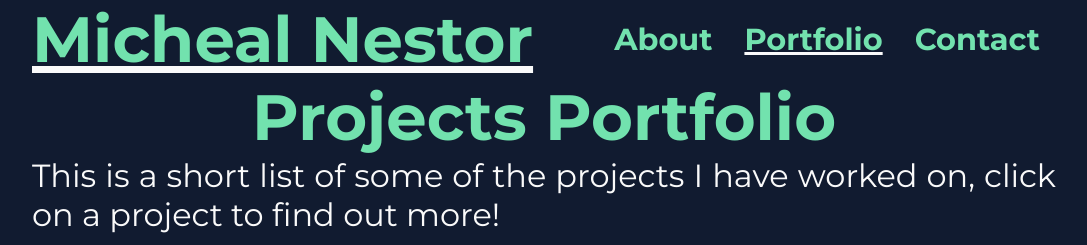
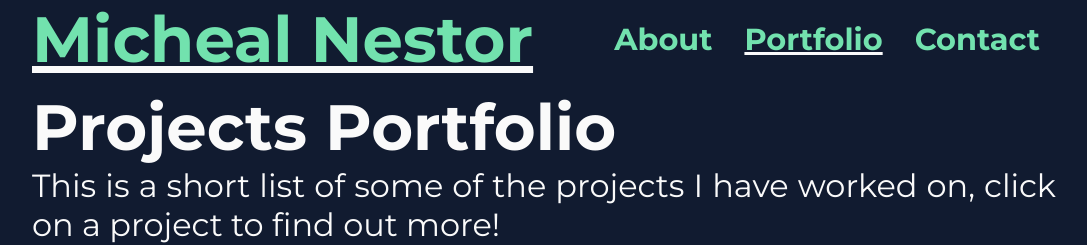
Before and after one commit to MichealNestor01/react-michealnestor.com, a React (Create React App) app: page /portfolio in a window 1280 px wide. Shown: the top 245 px of the page, without its empty margins (96-1183 px from the left). Built offline with nearby package versions, Linux system fonts and the light colour scheme.

Commit message:
Adjusted the styling of the portfolio page

```diff
--- a/src/styles/index.css
+++ b/src/styles/index.css
@@ -1502,7 +1502,9 @@ ul {
 }
 
 .portfolioPage .title {
-  color: #72e2ae;
+  width: 80%;
+  margin-top: 10px;
+  color: #fafafa;
 }
 
 .portfolioPage .title__desktop {
--- a/src/styles/pages/_portfolioPage.scss
+++ b/src/styles/pages/_portfolioPage.scss
@@ -18,7 +18,9 @@
 
   // children
   .title {
-    color: $colorSecondary;
+    width: 80%;
+    margin-top: 10px;
+    color: $colorPrimaryB;
     &__desktop {
       font-size: 4rem;
     }
```
Also changed, not shown: 1 other file (tests, documents, lock files or other folders).
